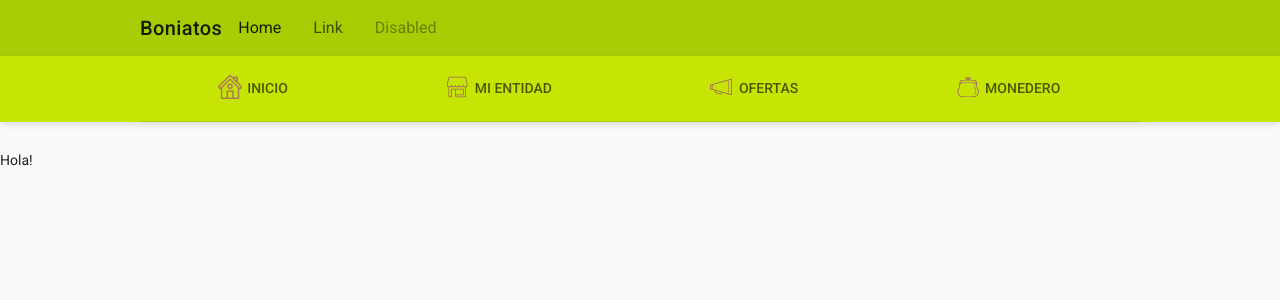
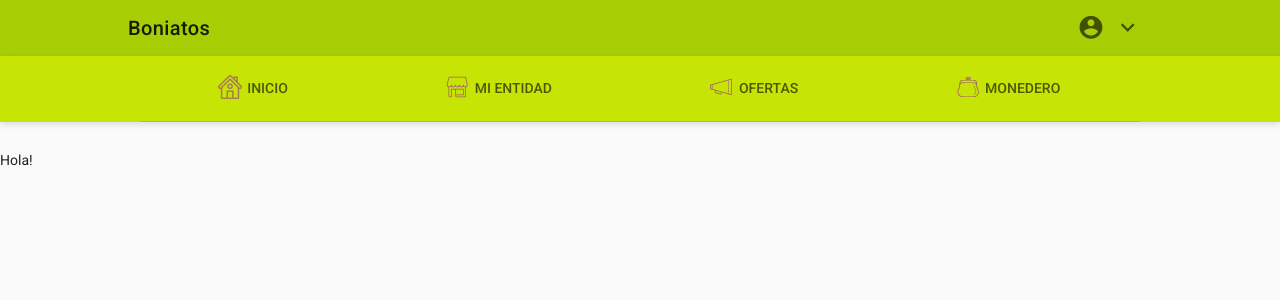
Before and after one commit to Mercado-Social-de-Madrid/eticsAppServer, a Django app: page / in a window 1280 px wide. Shown: the top 300 px of the page. Run offline with Django 3.2, Linux system fonts and the light colour scheme; the visitor is signed in with stand-in values (Sample User, id 1); some libraries are stand-ins or nearby versions.

Commit message:
Polishing menu for authentication

```diff
--- a/static/css/styles.css
+++ b/static/css/styles.css
@@ -7,6 +7,8 @@ body{ background-color:#fafafa; }
 h1, h2, h3, .primary-title{
     font-family: 'Comfortaa', cursive;
 }
+.dropdown-menu-right { right: 0; left: auto; }
+
 .primary-title{ color:#912991; }
 #main-content{
     padding: 2em 0;
--- a/templates/base.html
+++ b/templates/base.html
@@ -20,23 +20,31 @@
   </head>
   <body>
 
-   <nav class="navbar  navbar-expand-sm navbar-light" id="top-bar">
+   <nav class="navbar navbar-expand navbar-light" id="top-bar">
      <div class="container">
       <a class="navbar-brand" href="#">Boniatos</a>
       <button class="navbar-toggler" type="button" data-toggle="collapse" data-target="#navbar-collapse" aria-controls="navbar-collapse" aria-expanded="false" aria-label="Toggle navigation">
         <span class="navbar-toggler-icon"></span>
       </button>
       <div class="collapse navbar-collapse" id="navbar-collapse">
-        <ul class="navbar-nav mr-auto mt-2 mt-lg-0">
-          <li class="nav-item active">
-            <a class="nav-link" href="#">Home <span class="sr-only">(current)</span></a>
+        <ul class="navbar-nav ml-auto mt-0">
+            {%if user.is_authenticated %}
+            <li class="nav-item dropdown">
+                <a class="nav-link dropdown-toggle" href="#" id="navbarDropdownMenuLink" data-toggle="dropdown" aria-haspopup="true" aria-expanded="false">
+                  <i class="material-icons">account_circle</i>
+                </a>
+                <div class="dropdown-menu dropdown-menu-right" aria-labelledby="navbarDropdownMenuLink">
+                  <a class="dropdown-item" href="#">Action</a>
+                  <a class="dropdown-item" href="#">Another action</a>
+                  <a class="dropdown-item" href="#">Something else here</a>
+                </div>
+              </li>
+            {% else %}
+            <li class="nav-item">
+              <a class="nav-link btn btn-outline-primary" href="#"><i class="fa fa-plug" aria-hidden="true"></i> Entrar</a>
           </li>
-          <li class="nav-item">
-            <a class="nav-link" href="#">Link</a>
-          </li>
-          <li class="nav-item">
-            <a class="nav-link disabled" href="#">Disabled</a>
-          </li>
+            {% endif %}
+
         </ul>
       </div>
      </div>
```
